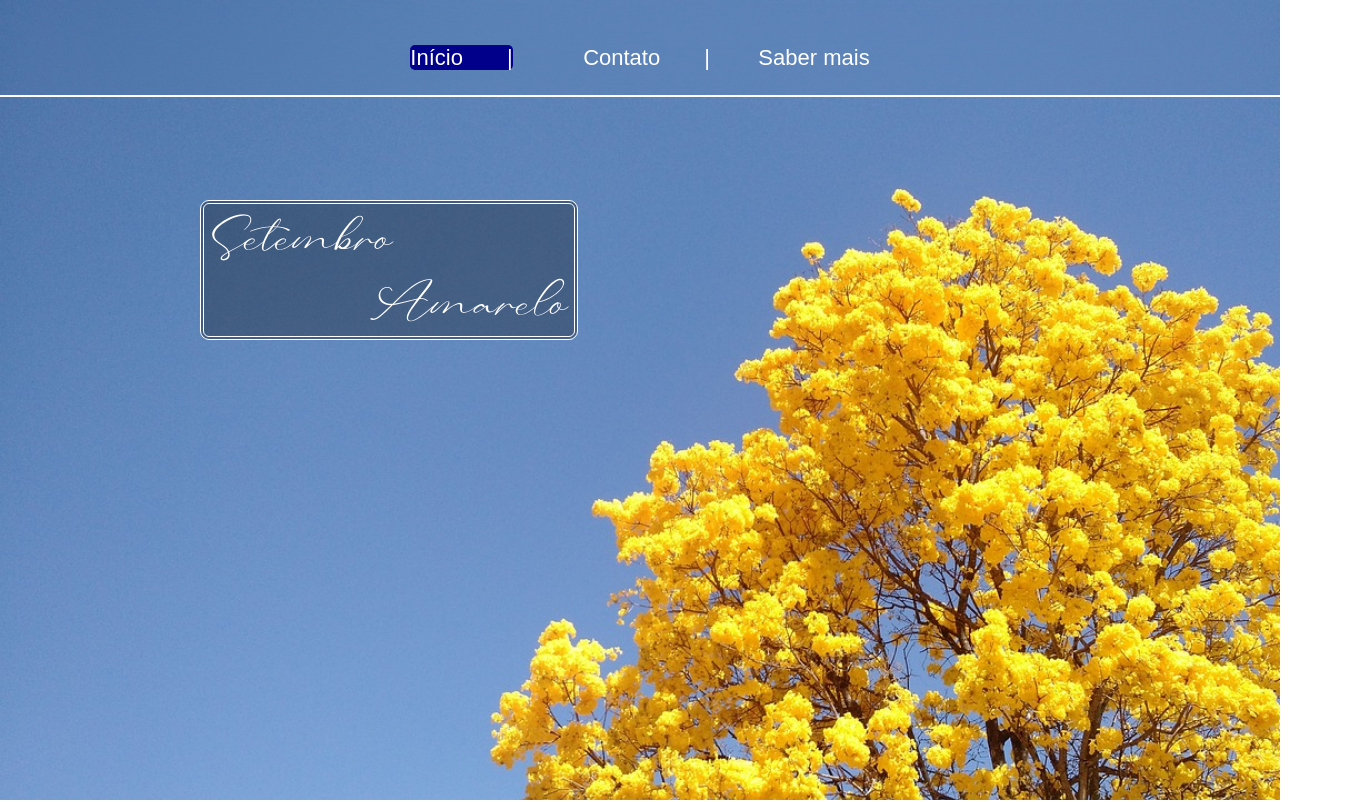
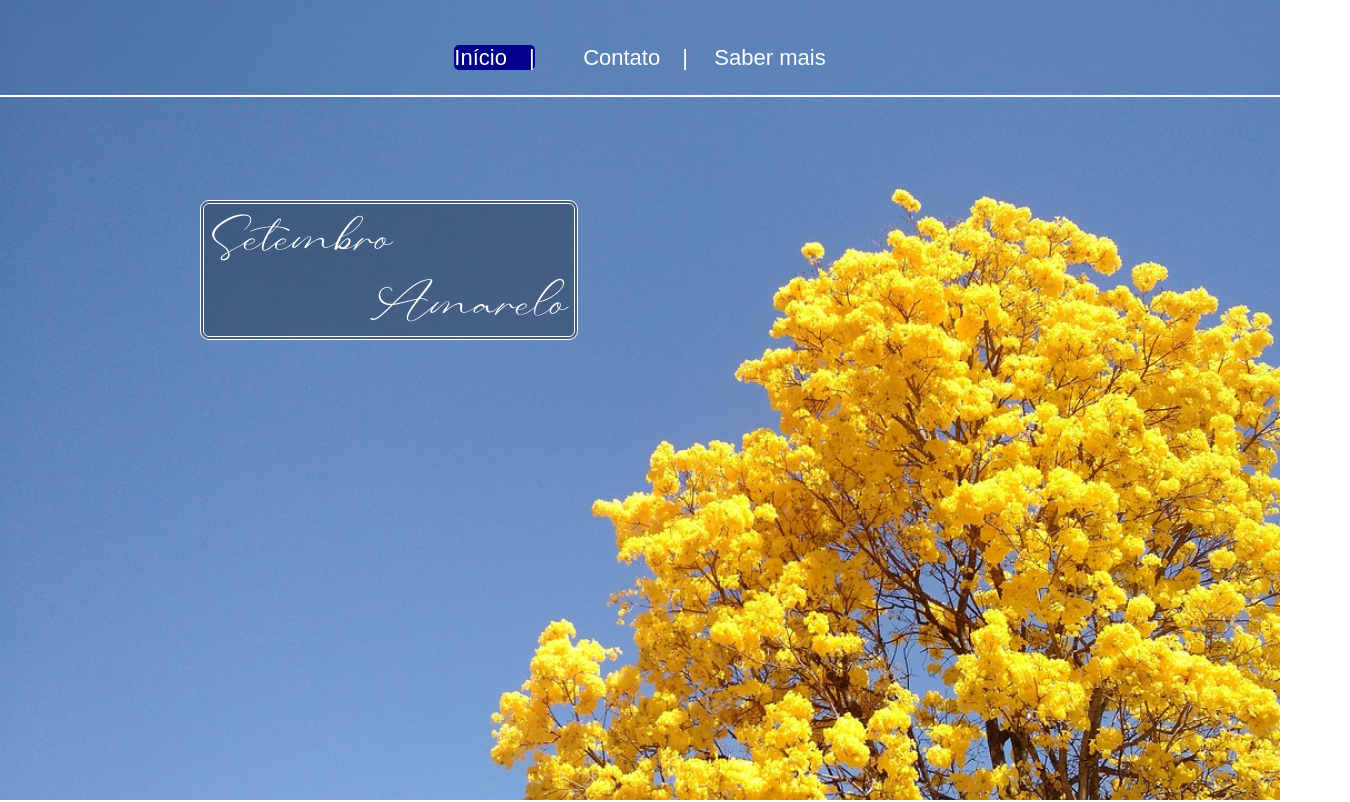
Before and after one commit to guialvesped/setembro-amarelo, a plain HTML site: page Setembro Amarelo/index.html in a window 1280 px wide. Shown: the top 802 px of the page, 1350 px wide, since content can reach past the window. Drawn offline with Linux system fonts and the light colour scheme.

Commit message:
fix footer.html

```diff
--- a/Setembro Amarelo/css/dec.css
+++ b/Setembro Amarelo/css/dec.css
@@ -16,6 +16,7 @@ body{
     width: 100%;
     position: relative;
     background-size: cover;
+    box-sizing: border-box;
 }
 .sec01 button {
     font-family: "Calligraphy" ;
@@ -73,6 +74,7 @@ footer {
     margin: auto;
     padding: 35px ;
     align-items: center;
+    box-sizing: border-box;
 }
 .ft {
     margin: auto;
--- a/Setembro Amarelo/index.html
+++ b/Setembro Amarelo/index.html
@@ -15,9 +15,9 @@
     <header>
      <div>
         <nav>
-            <a href="index.html" class="indicador">Início&emsp;&emsp;|</a>
-            <a href="contato.html" title="Procure ajuda">&emsp;&emsp;&emsp;Contato&emsp;&emsp;|</a>
-            <a href="conteudo.html" title="Entende mais sobre o movimento">&emsp;&emsp;Saber mais</a>
+            <a href="index.html" class="indicador">Início&emsp;|</a>
+            <a href="contato.html" title="Procure ajuda">&emsp;&emsp;Contato&emsp;|</a>
+            <a href="conteudo.html" title="Entende mais sobre o movimento">&emsp;Saber mais</a>
         </nav>
      </div>
     </header>
```
